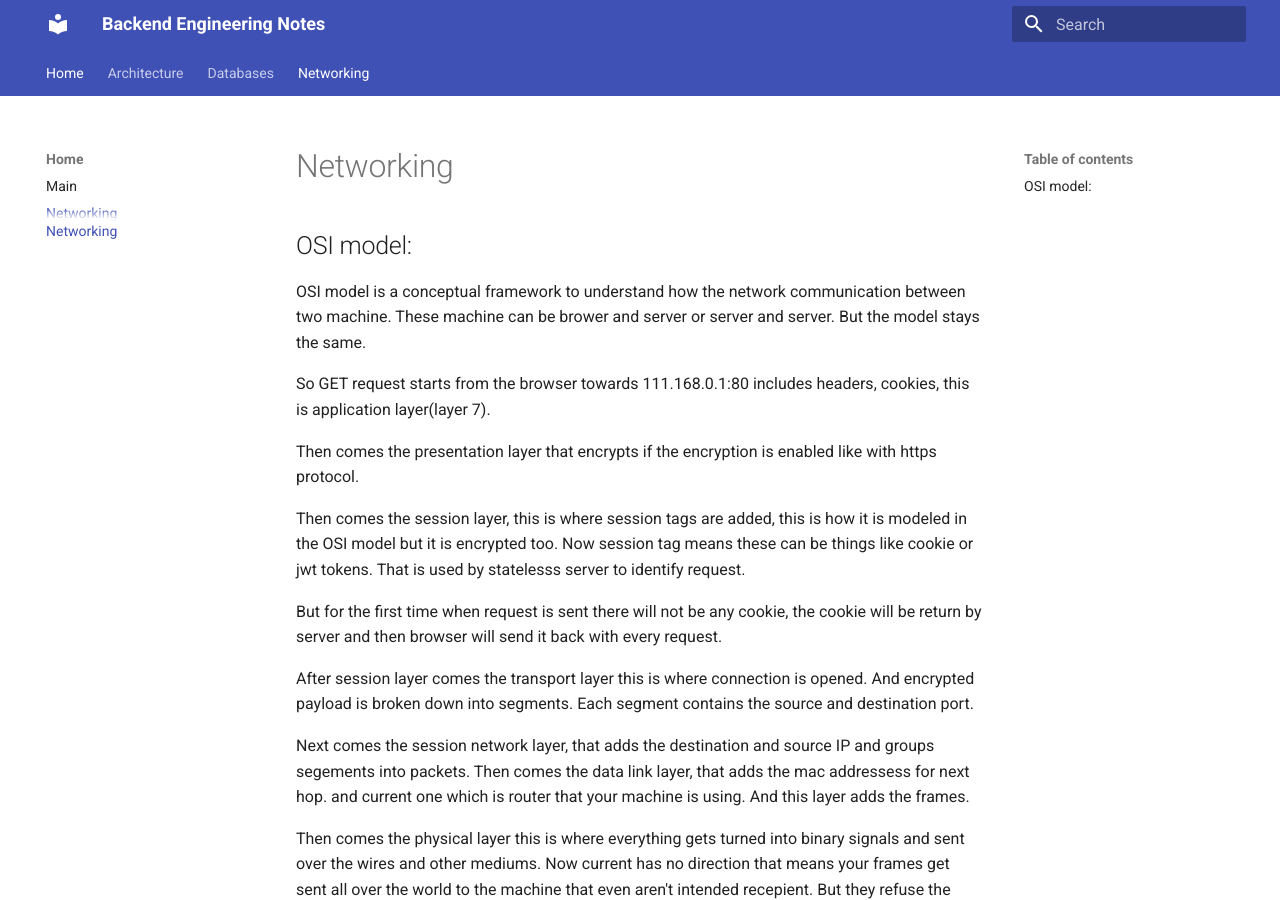
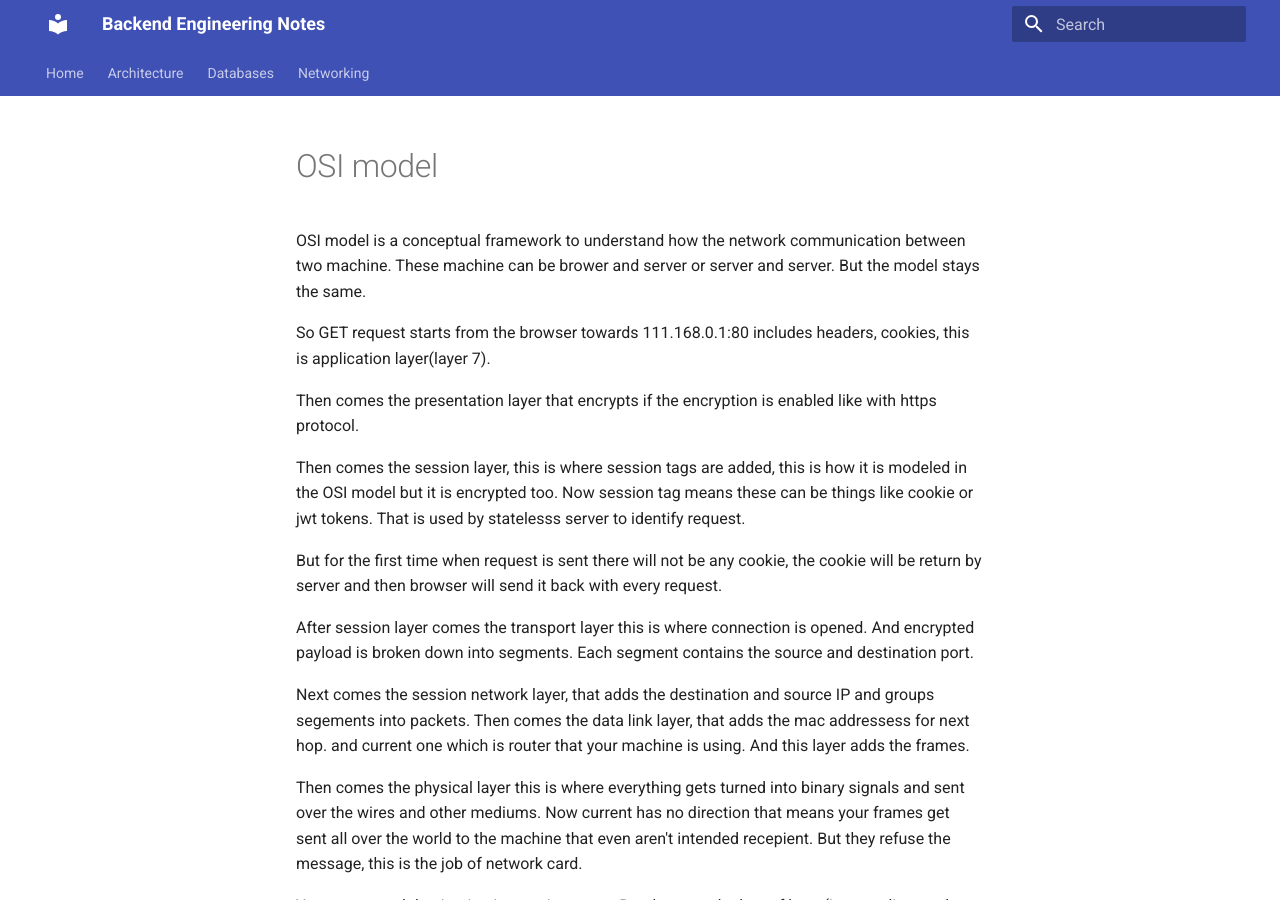
Before and after one commit to labeebahmad201/backend-engineering-notes, an MkDocs documentation site: the page built from docs/networking/osi.md, in a window 1280 px wide and 900 px high. Built offline with MkDocs 1.6.1 and Material for MkDocs 9.7.7, drawn with Linux system fonts in a browser that asks for light colours.

Commit message:
Add OSI model documentation

```diff
--- a/docs/networking/index.md
+++ b/docs/networking/osi.md
@@ -1,6 +1,4 @@
-# Networking
-
-## OSI model:
+# OSI model
 
 OSI model is a conceptual framework to understand how the network communication between two machine.
 These machine can be brower and server or server and server. But the model stays the same.
```
